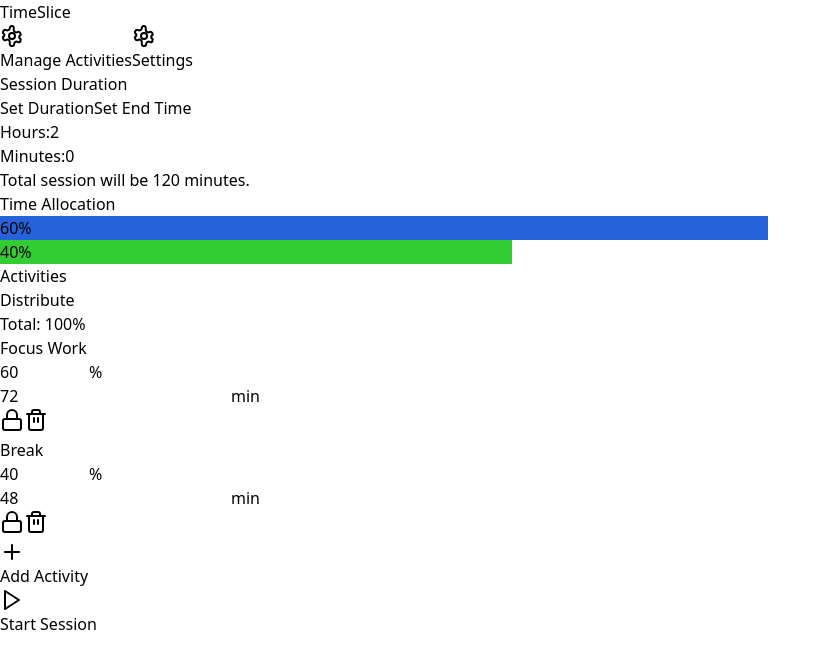
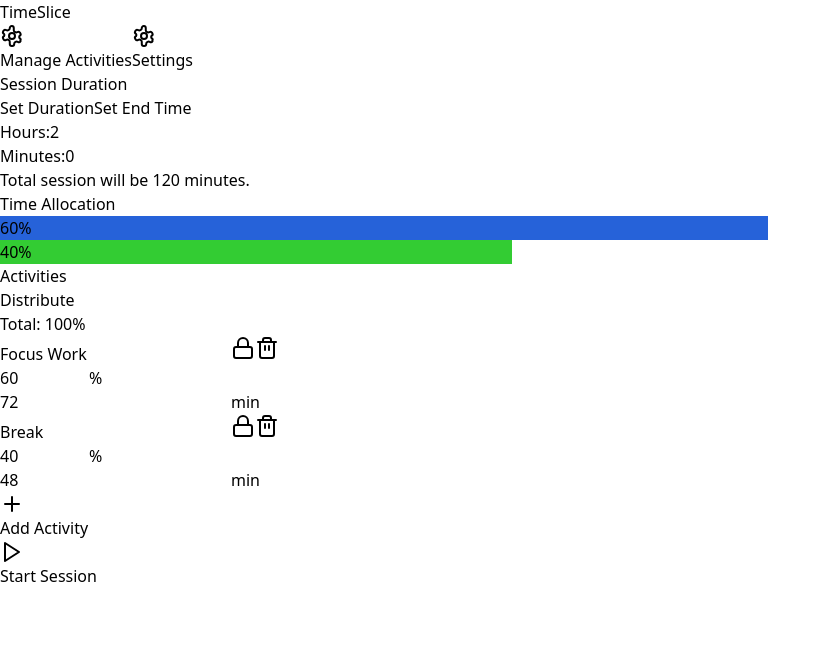
Before and after one commit to Snetyn/timeslice-gemini-bolt-exp, a React (Vite) app: page / in a window 1280 px wide. Shown: the top 668 px of the page, without its empty margins (0-831 px from the left). Built offline with nearby package versions, Linux system fonts and the light colour scheme; the HTML template or start-up script is replaced by a standard one.

Commit message:
fit fix 2 test

```diff
--- a/src/App.tsx
+++ b/src/App.tsx
@@ -3431,9 +3431,11 @@ export default function App() {
                 </Badge>
               </div>
             </div>
-            <div className="space-y-2">
+            <div className="space-y-3">
               {activities.map((activity) => (
-                <div key={activity.id} className="flex items-center gap-2 p-3 border rounded-lg bg-white">
+                <div key={activity.id} className="border rounded-lg bg-white p-3">
+                  {/* First Row: Color + Name + Lock + Delete */}
+                  <div className="flex items-center gap-3 mb-3">
                     <button
                       className="w-8 h-8 rounded-full border-2 border-gray-300 hover:scale-110 transition-transform flex-shrink-0"
                       style={{ backgroundColor: activity.color }}
@@ -3449,11 +3451,22 @@ export default function App() {
                           updateActivityName(activity.id, "New Activity");
                         }
                       }}
-                    className="flex-1 h-8 text-sm min-w-0"
+                      className="flex-1 h-9 text-sm"
                       placeholder="Activity name"
                     />
 
-                  <div className="flex items-center gap-1 flex-shrink-0">
+                    <Button variant="ghost" size="sm" onClick={() => toggleLockActivity(activity.id)} className="h-9 w-9 p-0 flex-shrink-0">
+                      <Icon name={activity.isLocked ? 'lock' : 'unlock'} className={`h-4 w-4 ${activity.isLocked ? 'text-red-500' : ''}`} />
+                    </Button>
+
+                    <Button variant="outline" size="sm" onClick={() => removeActivity(activity.id)} disabled={activities.length === 1} className="h-9 w-9 p-0 flex-shrink-0">
+                      <Icon name="trash2" className="h-4 w-4" />
+                    </Button>
+                  </div>
+
+                  {/* Second Row: Percentage + Minutes */}
+                  <div className="flex items-center justify-center gap-6">
+                    <div className="flex items-center gap-2">
                       <Input
                         type="number"
                         min="0" max="100" step="1"
@@ -3472,13 +3485,13 @@ export default function App() {
                           const value = Number.parseFloat(e.target.value) || 0;
                           updateAndScalePercentages(activity.id, Math.max(0, Math.min(100, value)));
                         }}
-                      className="w-14 h-8 text-sm text-center"
+                        className="w-20 h-9 text-sm text-center"
                         disabled={activity.isLocked}
                       />
-                    <span className="text-sm text-gray-600 min-w-[8px]">%</span>
-                  </div>
-
-                  <div className="flex items-center gap-1 flex-shrink-0">
+                      <span className="text-sm text-gray-600 font-medium">%</span>
+                    </div>
+
+                    <div className="flex items-center gap-2">
                       <Input
                         type="number"
                         min="0" step="1"
@@ -3492,19 +3505,12 @@ export default function App() {
                             updateAndScalePercentages(activity.id, newPerc);
                           }
                         }}
-                      className="w-14 h-8 text-sm text-center"
+                        className="w-20 h-9 text-sm text-center"
                         disabled={activity.isLocked}
                       />
-                    <span className="text-sm text-gray-600 min-w-[24px]">min</span>
-                  </div>
-
-                  <Button variant="ghost" size="sm" onClick={() => toggleLockActivity(activity.id)} className="h-8 w-8 p-0 flex-shrink-0">
-                    <Icon name={activity.isLocked ? 'lock' : 'unlock'} className={`h-4 w-4 ${activity.isLocked ? 'text-red-500' : ''}`} />
-                  </Button>
-
-                  <Button variant="outline" size="sm" onClick={() => removeActivity(activity.id)} disabled={activities.length === 1} className="h-8 w-8 p-0 flex-shrink-0">
-                    <Icon name="trash2" className="h-4 w-4" />
-                  </Button>
+                      <span className="text-sm text-gray-600 font-medium">min</span>
+                    </div>
+                  </div>
                 </div>
               ))}
             </div>
```
Lines whose indentation alone changed are shown as unchanged.
